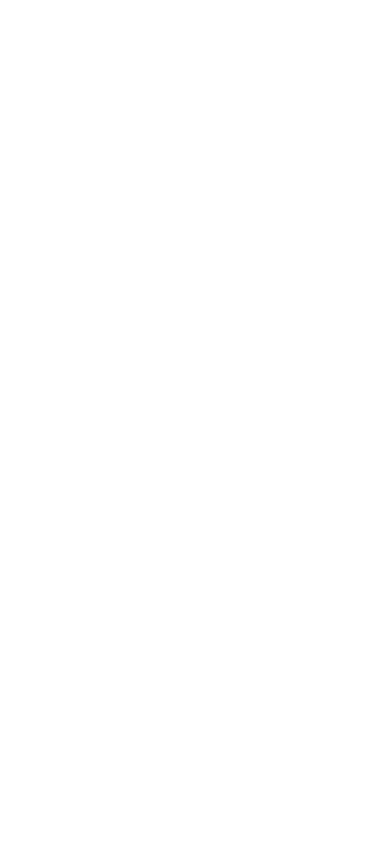
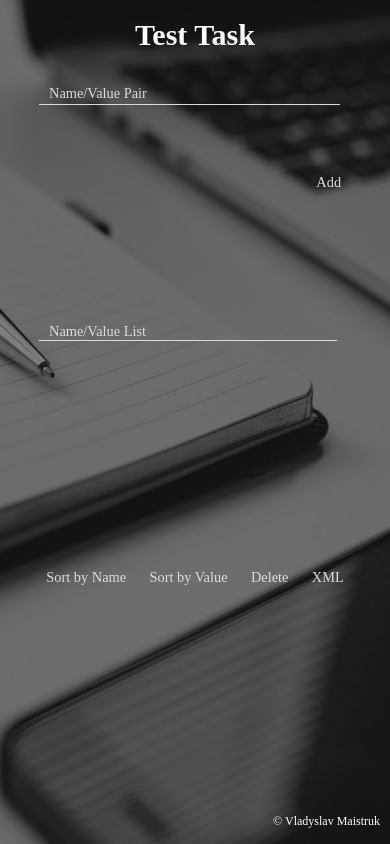
Before and after one commit to vladyslavmaistruk/Pepperi-test, a plain HTML site: page index.html in a window 390 px wide. Drawn offline with Linux system fonts and the light colour scheme.

Commit message:
grid markup

```diff
--- a/index.html
+++ b/index.html
@@ -1,9 +1,37 @@
 <!DOCTYPE html>
 <html>
 <head>
-  <meta charset="UTF-8">
-  <title>Pepperi Test</title>
+    <meta charset="UTF-8">
+    <meta name="viewport" content="width=device-width, initial-scale=1.0">
+    <title>Pepperi Test</title>
+    <link rel="stylesheet" href="src/css/style.css" type="text/css">
 </head>
 <body>
+    <div class="wrapper">
+        <div class="header">
+            <h1>Test Task</h1>
+        </div>
+        <div class="textbox">
+            <input type="text" required>
+            <span class="bar"></span>
+            <label>Name/Value Pair</label>
+        </div>
+        <div class="appending">
+            <button class="btn" type="button">Add</button>
+        </div>
+        <div class="list">
+            <div class="title">Name/Value List</div>
+            <table class="table"></table>
+        </div>
+        <div class="control">
+            <button class="btn" type="button">Sort by Name</button>
+            <button class="btn" type="button">Sort by Value</button>
+            <button class="btn" type="button">Delete</button>
+            <button class="btn" type="button">XML</button>
+        </div>
+        <div class="footer">
+            <span>&copy Vladyslav Maistruk</span>
+        </div>
+    </div>
 </body>
 </html>
--- /dev/null
+++ b/src/css/blocks/appending.css
@@ -0,0 +1,66 @@
+.appending {
+    grid-area: appending;
+    position: relative;
+    padding-top: 20px;
+}
+
+
+/* Reset default button styles */
+button {
+    padding: 0;
+    border: none;
+    font: inherit;
+    color: inherit;
+    background-color: transparent;
+    cursor: pointer;
+}
+/* Remove the outline when the button is pressed */
+button:focus {
+    outline: none;
+}
+
+/* button custom component */
+.btn {
+    /*display: inline-block;*/
+    display: block;
+    text-align: center;
+    text-decoration: none;
+    font-size: 1.2rem;
+    /*margin: 2px 0;.*/
+    /* невидимая граница (понадобится для цвета при наведении/фокусе) */
+    border-bottom: solid 1px transparent;
+    /*border: solid 1px transparent;*/
+    /*border-radius: 4px;*/
+    /* размер строится из текста и отступов (без width/height) */
+    padding: 0.0em 0.3em;
+    /* убедитесь, что достаточно контраста! */
+    color: #dbdbdb;
+    /*background-color: #000000;*/
+    background-color: transparent;
+}
+
+/* swap around colors */
+.btn:hover {
+    /*color: #000000;*/
+    /*border-color: currentColor;*/
+    /*background-color: white;*/
+    color: white;
+    border-bottom: solid 1px white;
+    /*border: solid 1px white;*/
+    /*font-size: 1.21rem;*/
+    /*margin-top: 46px;*/
+    transition: 0.3s ease all;
+
+}
+.btn:active {
+    transform: translateY(1px);
+    filter: saturate(150%);
+}
+@media all and (max-width: 768px) {
+    .appending {
+        /*padding-top: 0;*/
+    }
+    .appending > button {
+        margin-left: 80%;
+    }
+}
--- /dev/null
+++ b/src/css/blocks/control.css
@@ -0,0 +1,27 @@
+.control {
+    grid-area: control;
+    position: relative;
+}
+
+.control > button {
+    margin-top: 30px;
+}
+.control :first-child {
+    margin-top: 40px;
+}
+
+@media all and (max-width: 768px) {
+    .control {
+        text-align: center;
+    }
+    .control > button {
+        display: inline-block;
+        margin-top: 0;
+        margin-left: 3%;
+    }
+    .control :first-child {
+        margin-top: 0;
+        margin-left: 0;
+
+    }
+}
--- /dev/null
+++ b/src/css/blocks/footer.css
@@ -0,0 +1,5 @@
+.footer {
+    grid-area: footer;
+    text-align: right;
+    padding-right: 10px;
+}
--- /dev/null
+++ b/src/css/blocks/header.css
@@ -0,0 +1,10 @@
+.header {
+    grid-area: header;
+    text-align: center;
+    display: flex;
+}
+.header h1 {
+    font-size: 2.5rem;
+    font-weight: bold;
+    margin: auto;
+}
--- /dev/null
+++ b/src/css/blocks/list.css
@@ -0,0 +1,17 @@
+.list {
+    grid-area: list;
+    padding-left: 10%;
+}
+
+.title {
+    border-bottom: 1px solid #dbdbdb;
+    width: 82%;
+    padding-left: 10px;
+    color: #dbdbdb;
+    font-size: 1.2rem;
+}
+.title:hover {
+    border-bottom: 1px solid white;
+    color: white;
+    transition: 0.2s ease all;
+}
--- /dev/null
+++ b/src/css/blocks/textbox.css
@@ -0,0 +1,65 @@
+.textbox {
+    grid-area: textbox;
+    position: relative;
+    /*margin-bottom: 30px;*/
+    padding-left: 10%;
+}
+input {
+    display: block;
+    font-size: 1rem;
+    padding: 10px;
+    /*width: 500px;*/
+    width: 80%;
+    border: none;
+    border-bottom: 1px solid #dbdbdb;
+    background-color: transparent;
+    color: white;
+}
+input:focus {
+    outline: none;
+}
+
+label {
+    color: #dbdbdb;
+    font-size: 1.2rem;
+    position: absolute;
+    pointer-events: none;
+    left: 10px;
+    top: 15px;
+    transition: 0.2s ease all;
+    /*margin-left: 100px;*/
+    margin-left: 10%;
+}
+input:focus ~ label, input:valid ~ label {
+    top: -15px;
+    font-size: 0.9rem;
+    color: white;
+}
+.bar {
+    position: relative;
+    display: block;
+    /*width: 520px;*/
+    width: calc(80% + 20px);
+
+}
+.bar:before, .bar:after {
+    content: "";
+    height: 2px;
+    width: 0;
+    bottom: 0;
+    position: absolute;
+    /*background: #5264AE;*/
+    background-color: white;
+    transition: 0.2s ease all;
+}
+.bar:before {
+    left: 50%;
+}
+.bar:after {
+    right: 50%;
+}
+
+input:focus ~ .bar:before,
+input:focus ~ .bar:after {
+    width: 50%;
+}
--- /dev/null
+++ b/src/css/core.css
@@ -0,0 +1,59 @@
+* {
+    margin: 0;
+    padding: 0;
+}
+html, body {
+    height: 100%;
+    font-size: 20px;
+}
+body {
+    background: url("../img/background.png") no-repeat  center fixed;
+    background-size: cover;
+    font-family: Open sans-serif;
+}
+.wrapper {
+    min-height: 100vh;
+    display: grid;
+    grid-template-areas:
+        "header header"
+        "textbox appending"
+        "list control"
+        "footer footer";
+    grid-template-rows: 80px 20% 1fr 30px;
+    grid-template-columns: 3fr 2fr;
+    grid-row-gap: 2rem;
+    color: white;
+}
+.wrapper > div {
+    /*background-color: #313131;*/
+}
+
+@media all and (max-width: 1440px) {
+    html, body {
+        font-size: 16px;
+    }
+}
+
+@media all and (max-width: 768px) {
+    html, body {
+        font-size: 14px;
+    }
+    .wrapper {
+        grid-template-areas:
+            "header"
+            "textbox"
+            "appending"
+            "list"
+            "control"
+            "footer";
+        grid-template-rows: 70px 10% 20% auto auto 30px;
+        grid-template-columns: 1fr;
+        grid-row-gap: 0;
+    }
+}
+
+@media all and (max-width: 425px) {
+    html, body {
+        font-size: 12px;
+    }
+}
--- /dev/null
+++ b/src/css/style.css
@@ -0,0 +1,7 @@
+@import url('./core.css');
+@import url('blocks/header.css');
+@import url('blocks/textbox.css');
+@import url('blocks/appending.css');
+@import url('blocks/list.css');
+@import url('blocks/control.css');
+@import url('blocks/footer.css');
```
Also changed, not shown: src/img/background.png (added).
